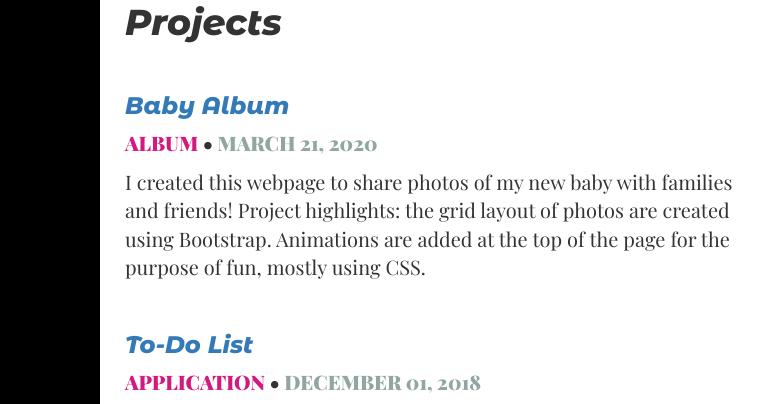
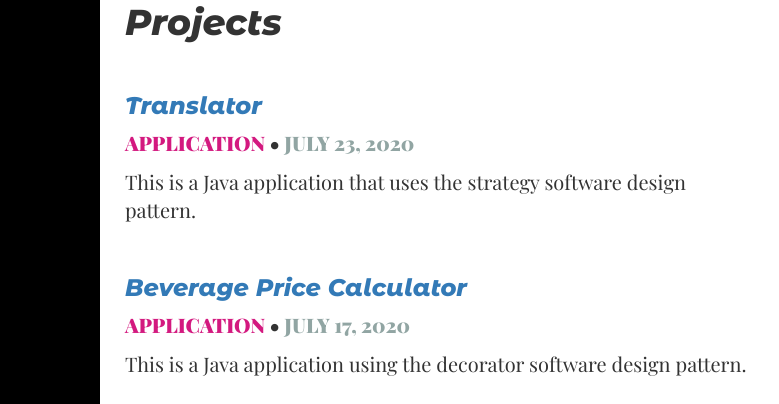
Before and after one commit to MinyaoTan/Portfolio, a plain HTML site: page index.html in a window 1280 px wide. Shown: the part 287-691 px from the top of the page, 0-779 px from the left. Drawn offline with nearby package versions, Linux system fonts and the light colour scheme.

Commit message:
add projects beverage calculator and translator

```diff
--- a/index.html
+++ b/index.html
@@ -38,6 +38,14 @@
     			<div class="col-md-7 col-sm-12">
             <h1 class="heading">Projects</h1>
 
+            <h3 class="heading"><a href="https://github.com/MinyaoTan/translator" target="_blank">Translator</a></h3>
+            <subheading category="application" date="july 23, 2020"></subheading>
+            <p>This is a Java application that uses the strategy software design pattern.</p>
+
+            <h3 class="heading"><a href="https://github.com/MinyaoTan/beverage-price-calculator" target="_blank">Beverage Price Calculator</a></h3>
+            <subheading category="application" date="july 17, 2020"></subheading>
+            <p>This is a Java application using the decorator software design pattern.</p>
+
             <h3 class="heading"><a href="https://minyaotan.github.io/baby-album/" target="_blank">Baby Album</a></h3>
             <subheading category="Album" date="march 21, 2020"></subheading>
             <p>I created this webpage to share photos of my new baby with families and friends! Project highlights: the grid layout of photos are created using Bootstrap. Animations are added at the top of the page for the purpose of fun, mostly using CSS.</p>
```
